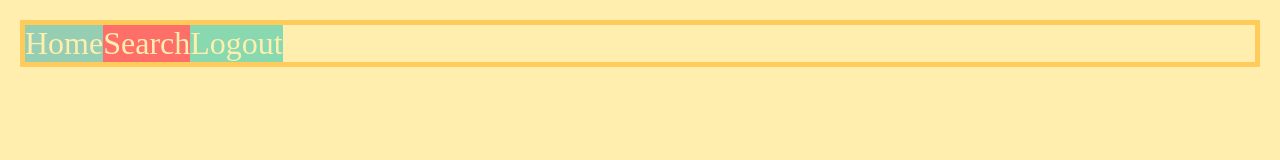
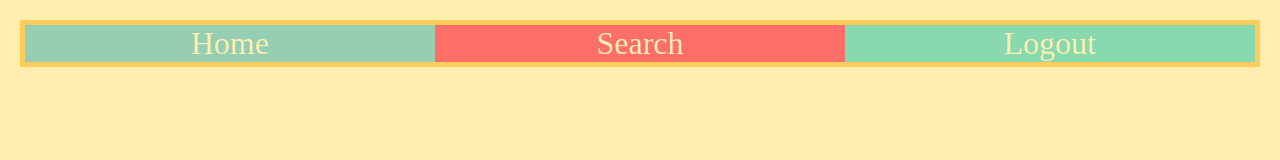
Before and after one commit to caspianX51/fcc_flex, a plain HTML site: page index.html in a window 1280 px wide. Drawn offline with Linux system fonts and the light colour scheme.

Commit message:
created txt file for notes

```diff
--- a/css/style.css
+++ b/css/style.css
@@ -3,6 +3,7 @@ html, body{
     margin: 10px;
 }
 .container{
+    background-color: gray;
     display: flex;
     flex-direction: row;
     border: 5px solid #ffcc5c;
@@ -13,12 +14,16 @@ html, body{
 
 .c1{
     background-color: #96ceb4;
+    flex: 1;
 }
 
 .c2{
     background-color: #ff6f69;
+    flex: 1;
 }
 
 .c3{
     background-color: #88d8b0;
+    flex: 1;
+
 }
```
Also changed, not shown: flex.txt (added).
